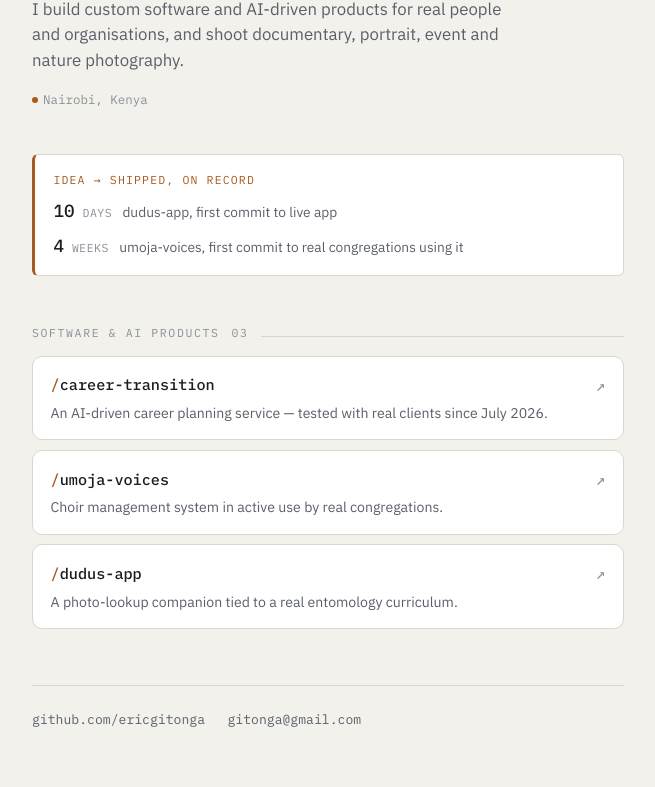
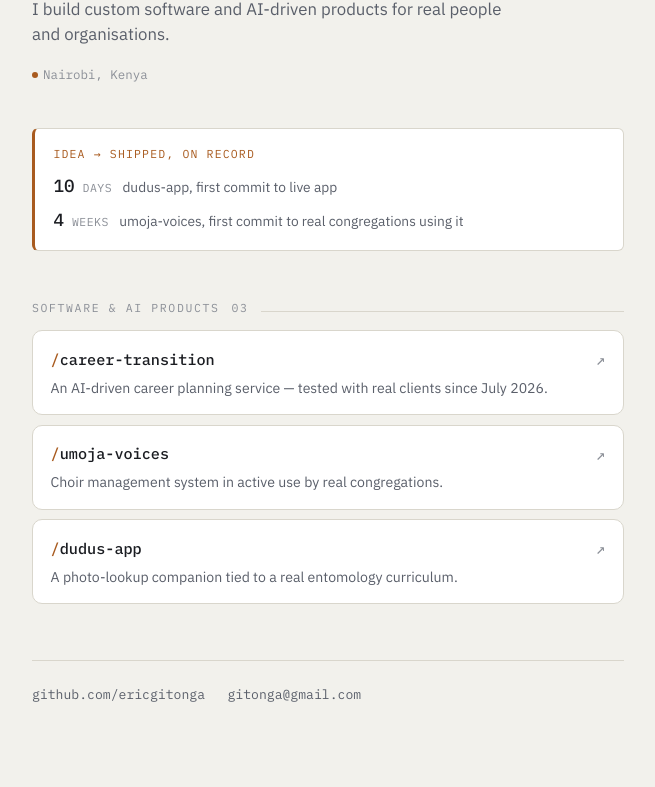
Before and after one commit to ericgitonga/eric-gitonga-links, a plain HTML site: page index.html in a window 1280 px wide. Shown: the part 164-951 px from the top of the page, without its empty margins (312-967 px from the left). After the commit the page ends 926 px from the top, so only its background shows below. Drawn offline with Linux system fonts and the light colour scheme.

Commit message:
Drop photography line from tagline for now

```diff
--- a/index.html
+++ b/index.html
@@ -302,7 +302,7 @@
   <header class="hero">
     <p class="eyebrow">Index — all current work</p>
     <h1>Eric Gitonga</h1>
-    <p class="tagline">I build custom software and AI-driven products for real people and organisations, and shoot documentary, portrait, event and nature photography.</p>
+    <p class="tagline">I build custom software and AI-driven products for real people and organisations.</p>
     <p class="locale">Nairobi, Kenya</p>
 
     <div class="velocity">
```
